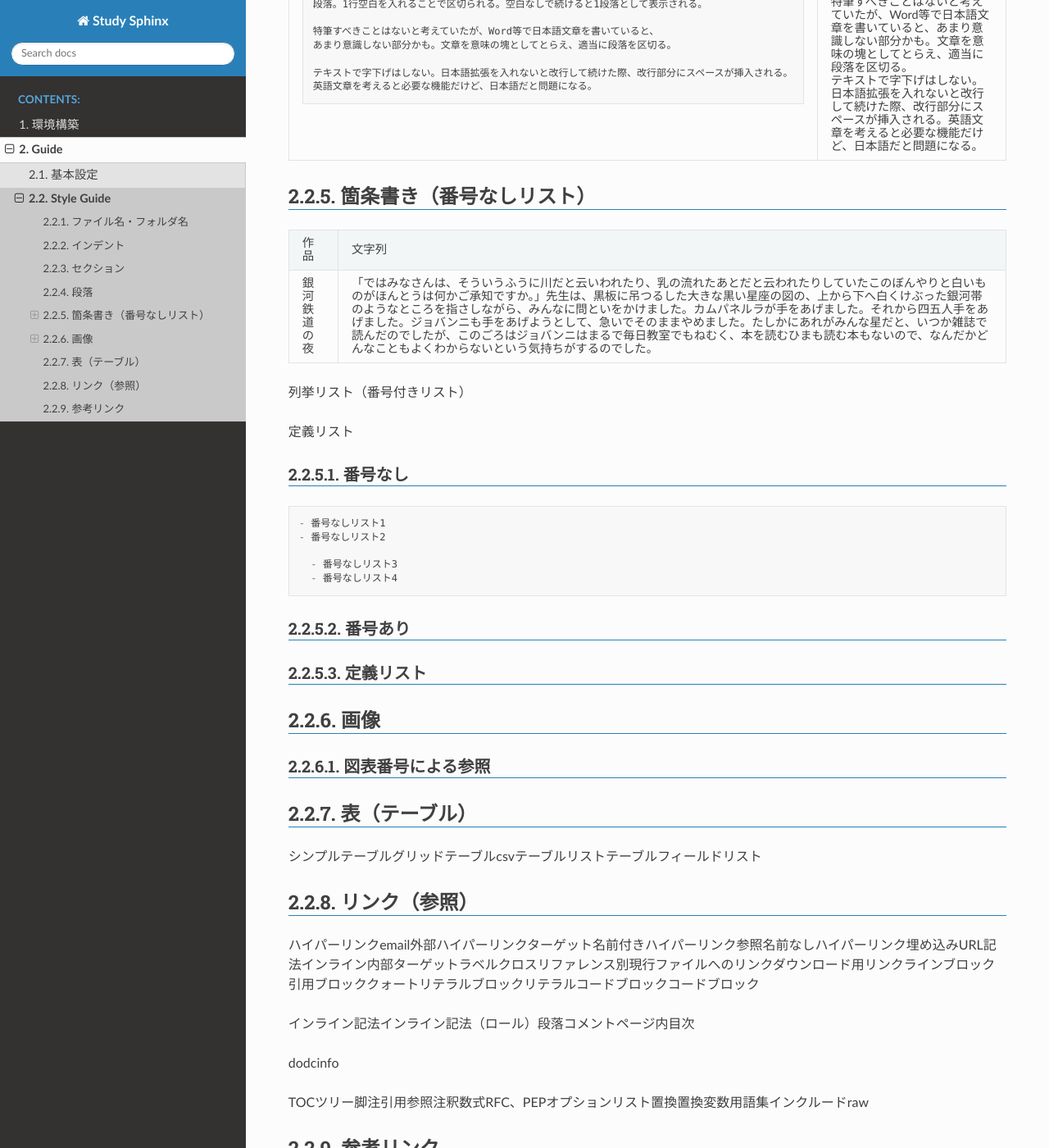
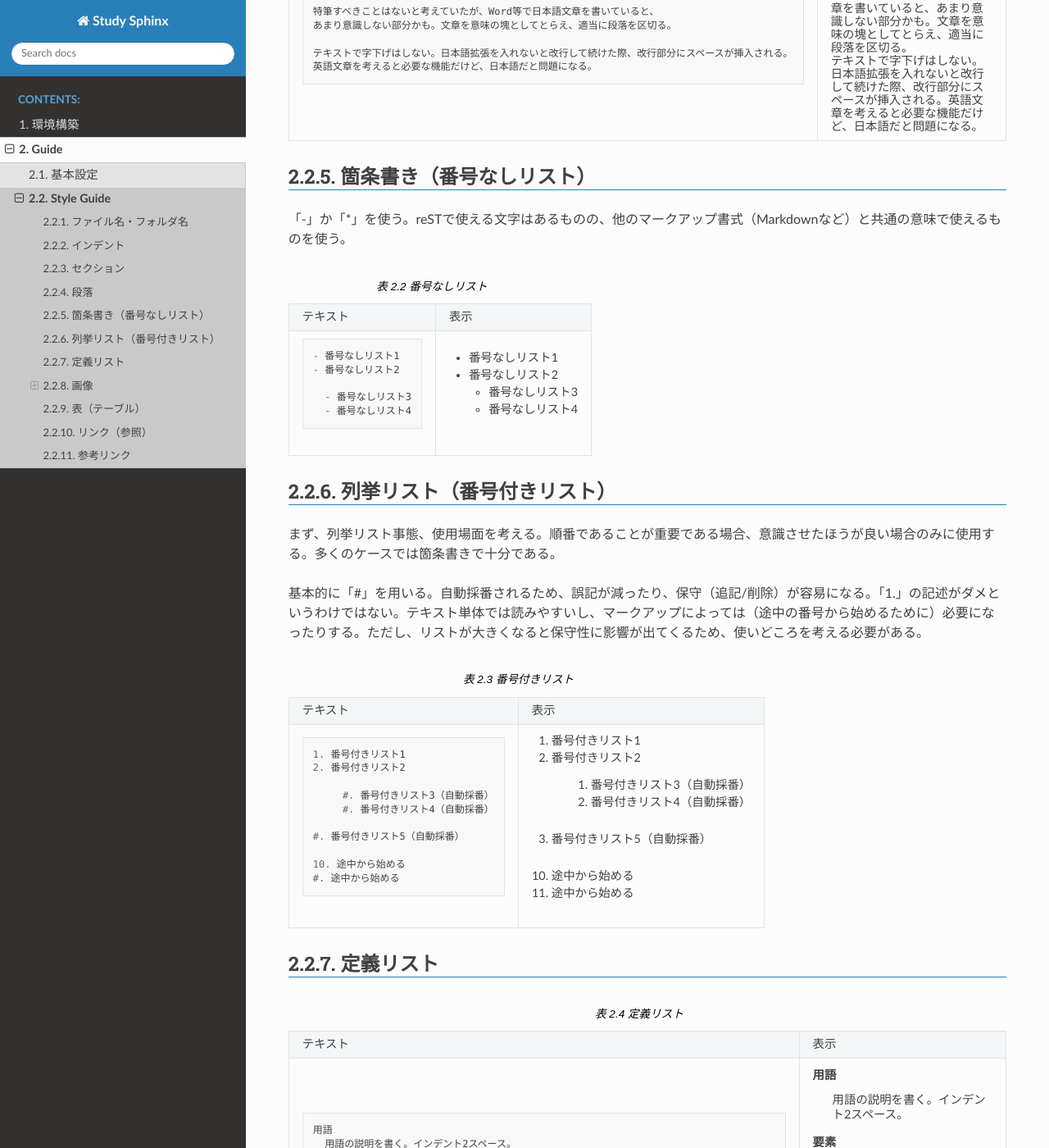
Before and after one commit to kkAyataka/study-sphinx, a Sphinx documentation site: the page built from doc/guide/style-guide.rst, in a window 1280 px wide and 1400 px high, scrolled down 1720 px. Shown: the whole window at 82% size. Built offline with Sphinx 7.4.7 and the Read the Docs theme 2.0.0, drawn with Linux system fonts in a browser that asks for light colours; some of the changed text lies outside the part shown.

Commit message:
Write about lists

```diff
--- a/doc/guide/style-guide.rst
+++ b/doc/guide/style-guide.rst
@@ -79,38 +79,47 @@ reStructuredTextのルールに従うので、インデントというよりは
 箇条書き（番号なしリスト）
 ================================================================================
 
+「-」か「*」を使う。reSTで使える文字はあるものの、他のマークアップ書式（Markdownなど）と共通の意味で使えるものを使う。
 
-.. list-table::
+.. list-table:: 番号なしリスト
 
-   * - 作品
-     - 文字列
-   * - 銀河鉄道の夜
-     - 「ではみなさんは、そういうふうに川だと云いわれたり、乳の流れたあとだと云われたりしていたこのぼんやりと白いものがほんとうは何かご承知ですか。」先生は、黒板に吊つるした大きな黒い星座の図の、上から下へ白くけぶった銀河帯のようなところを指さしながら、みんなに問といをかけました。
-       カムパネルラが手をあげました。それから四五人手をあげました。ジョバンニも手をあげようとして、急いでそのままやめました。たしかにあれがみんな星だと、いつか雑誌で読んだのでしたが、このごろはジョバンニはまるで毎日教室でもねむく、本を読むひまも読む本もないので、なんだかどんなこともよくわからないという気持ちがするのでした。
+   * - テキスト
+     - 表示
+   * - .. literalinclude:: style-sample/bullet-lists.txt
+          :language: rst
+     - .. include:: style-sample/bullet-lists.txt
 
 
 列挙リスト（番号付きリスト）
+================================================================================
 
-定義リスト
+まず、列挙リスト事態、使用場面を考える。順番であることが重要である場合、意識させたほうが良い場合のみに使用する。
+多くのケースでは箇条書きで十分である。
 
-番号なし
---------------------------------------------------------------------------------
+基本的に「#」を用いる。自動採番されるため、誤記が減ったり、保守（追記/削除）が容易になる。
+「1.」の記述がダメというわけではない。テキスト単体では読みやすいし、
+マークアップによっては（途中の番号から始めるために）必要になったりする。
+ただし、リストが大きくなると保守性に影響が出てくるため、使いどころを考える必要がある。
 
-.. code-block:: rst
+.. list-table:: 番号付きリスト
 
-   - 番号なしリスト1
-   - 番号なしリスト2
-
-     - 番号なしリスト3
-     - 番号なしリスト4
-
-
-番号あり
---------------------------------------------------------------------------------
+   * - テキスト
+     - 表示
+   * - .. literalinclude:: style-sample/enumerated-lists.txt
+          :language: rst
+     - .. include:: style-sample/enumerated-lists.txt
 
 
 定義リスト
---------------------------------------------------------------------------------
+================================================================================
+
+.. list-table:: 定義リスト
+
+   * - テキスト
+     - 表示
+   * - .. literalinclude:: style-sample/definition-lists.txt
+          :language: rst
+     - .. include:: style-sample/definition-lists.txt
 
 
 画像
--- /dev/null
+++ b/doc/guide/style-sample/bullet-lists.txt
@@ -0,0 +1,5 @@
+- 番号なしリスト1
+- 番号なしリスト2
+
+  - 番号なしリスト3
+  - 番号なしリスト4
--- /dev/null
+++ b/doc/guide/style-sample/definition-lists.txt
@@ -0,0 +1,6 @@
+用語
+  用語の説明を書く。インデント2スペース。
+
+要素
+  用語定義限定というわけではなく、プログラム変数の説明などにも使える。
+  同じレイヤーに複数の要素があって、それら要素を説明する際に、列挙して説明を加えるという感じ。
--- /dev/null
+++ b/doc/guide/style-sample/enumerated-lists.txt
@@ -0,0 +1,10 @@
+1. 番号付きリスト1
+2. 番号付きリスト2
+
+     #. 番号付きリスト3（自動採番）
+     #. 番号付きリスト4（自動採番）
+
+#. 番号付きリスト5（自動採番）
+
+10. 途中から始める
+#. 途中から始める
```
